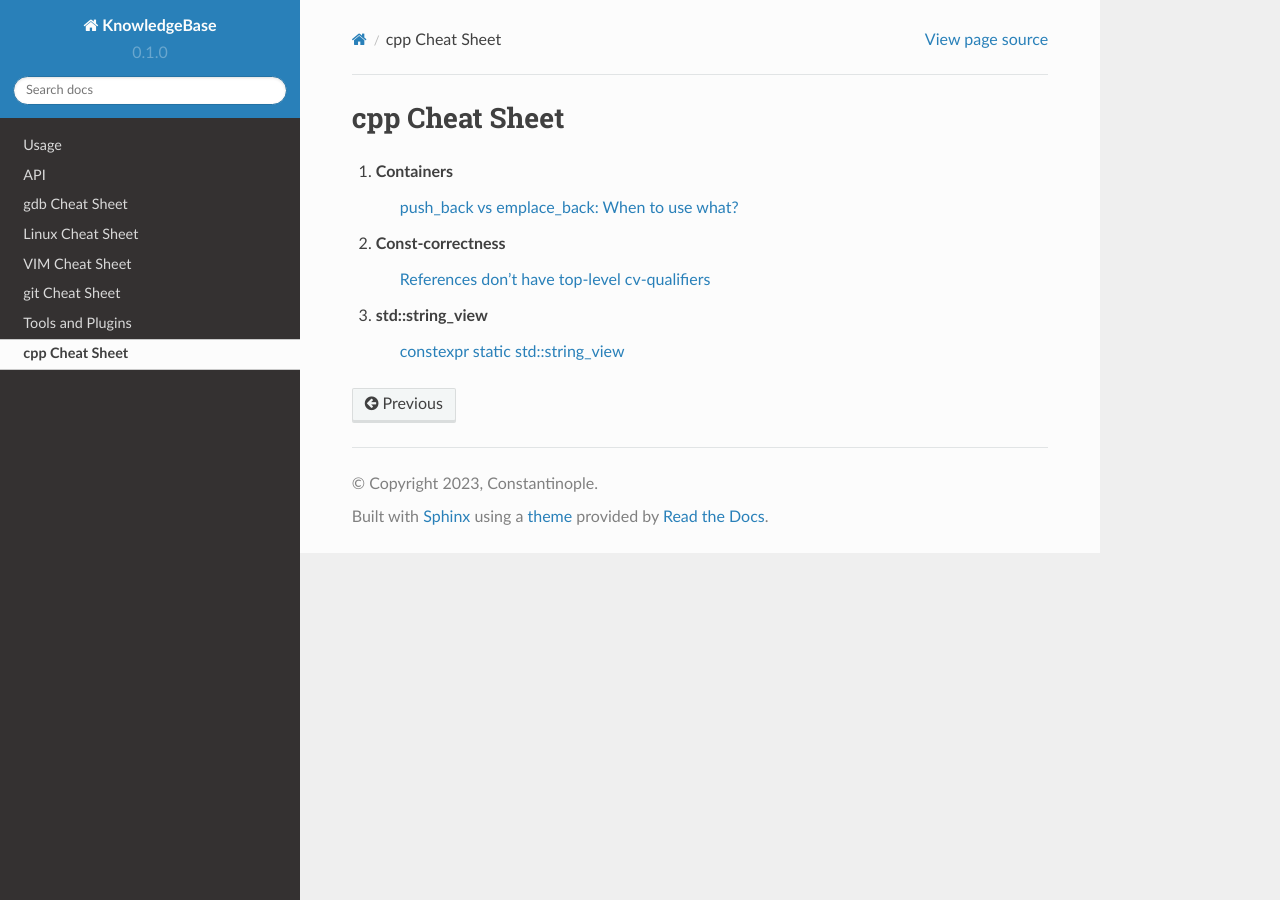
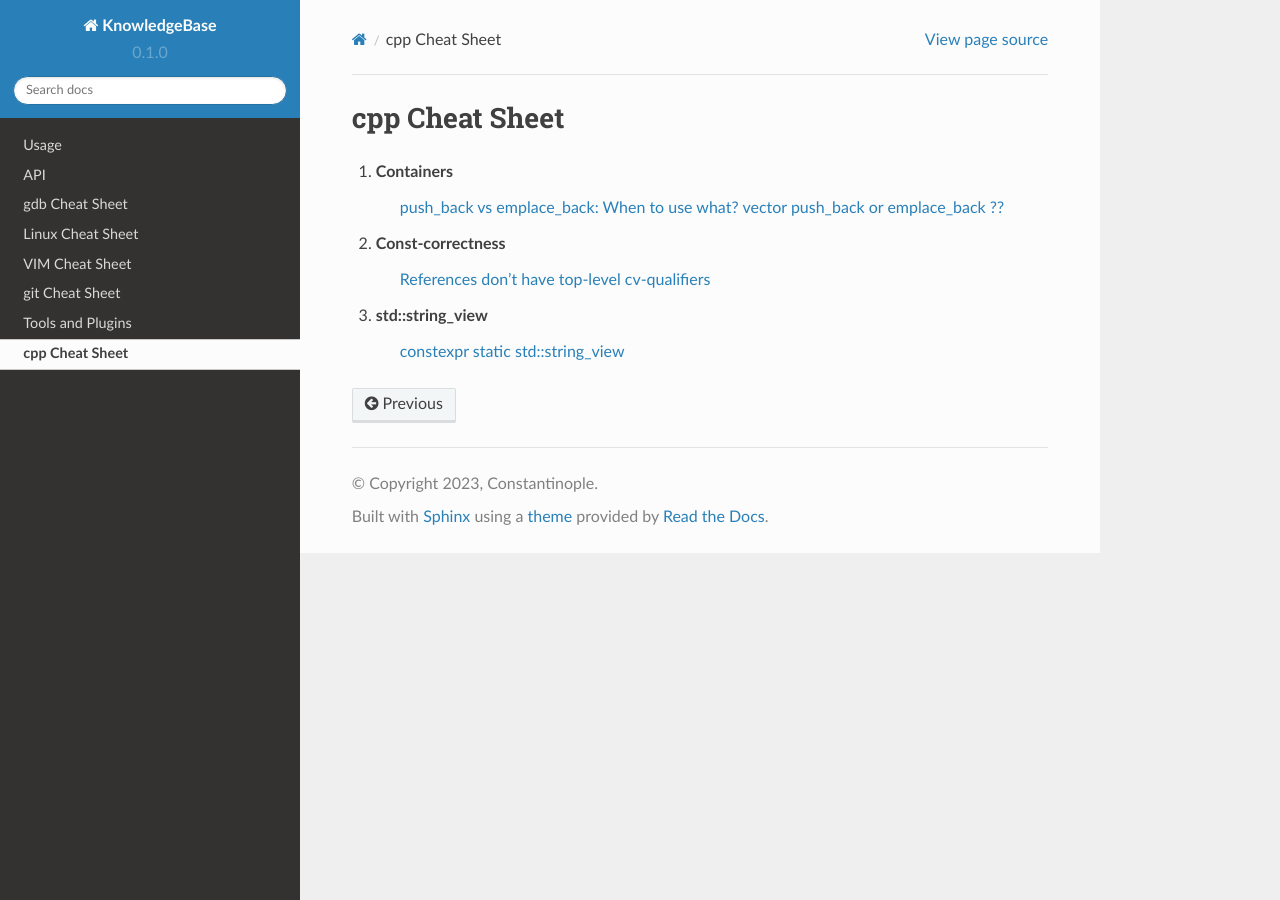
Before and after one commit to celikelozdinc/KnowledgeBase, a Sphinx documentation site: the page built from docs/source/cpp.rst, in a window 1280 px wide. Built offline with Sphinx 7.4.7 and the Read the Docs theme 2.0.0, drawn with Linux system fonts in a browser that asks for light colours.

Commit message:
vector push_back and emplace_back

```diff
--- a/docs/source/cpp.rst
+++ b/docs/source/cpp.rst
@@ -5,6 +5,7 @@ cpp Cheat Sheet
 
 #. Containers
     `push_back vs emplace_back: When to use what? <https://andreasfertig.blog/2023/04/push_back-vs-emplace_back-when-to-use-what/>`_
+    `vector push_back or emplace_back ?? <https://medium.com/@its.me.siddh/modern-c-series-vector-push-back-or-emplace-back-e3a482ab4dcd/>`_
 
 #. Const-correctness
     `References don’t have top-level cv-qualifiers <https://blog.knatten.org/2023/03/17/references-dont-have-top-level-cv-qualifiers/>`_
```
